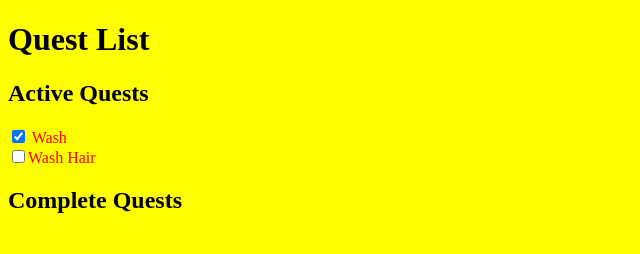
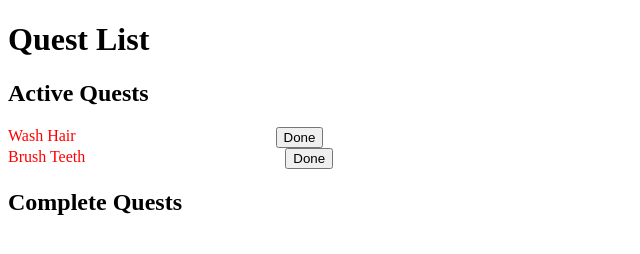
Before and after one commit to rlw92/todolist, a plain HTML site: page index.html in a window 1280 px wide. Shown: the whole page, without its empty margins (0-640 px from the left). Drawn offline with Linux system fonts and the light colour scheme.

Commit message:
got the changing quests button down so it changes completed to dos into the done section

```diff
--- a/index.html
+++ b/index.html
@@ -14,13 +14,6 @@
         <h2>Active Quests</h2>
         <div class="activeQuestContent">
 
-            <div>
-                <input type="checkbox" id="wash" name="wash"
-                       checked>
-                <label for="wash">Wash</label>
-              </div>
-
-
         </div>
     </div>
 
@@ -31,7 +24,6 @@
         </div>
     </div>
 
-
 </body>
 <script src="script.js"></script>
 </html>
--- a/script.js
+++ b/script.js
@@ -1,9 +1,9 @@
 
 const actdiv = document.querySelector(".activeQuestContent")
 const compldiv = document.querySelector(".completeQuestContent")
-const quests = [{title:"Wash Hair",
-                 done:false
-                }];
+const quests = [{title:"Wash Hair",done:false},
+                {title:"Brush Teeth",done:false}
+                                ];
 //factory function that  creates quests
 function quest(title,done){
     this.title = title
@@ -15,31 +15,65 @@ function quest(title,done){
   }
 
 //a function that loops through the quests placing them in active or done
-const displayQuests =()=> {
+const displayQuests =(()=> {
+
+const display = () => {
+    actdiv.textContent= "";
+  compldiv.textContent="";
   for(i=0;i<quests.length;i++){
+
+    let dune;
+
    let div = document.createElement("div");
    let label = document.createElement("label")
    label.textContent = quests[i].title;
    label.setAttribute("id","label"+i)
-   let input = document.createElement("input");
-   input.type = "checkbox";
-   input.setAttribute("id",'inpu'+i);
+   div.appendChild(label);
+
+  if(quests[i].done === false){
+    dune = false;
+    console.log(dune);
+    let input = document.createElement("div");
+   let button = document.createElement("button");
+   button.addEventListener('click',displayQuests.check);
+   button.textContent = "Done";
+   button.value = i;
+   input.appendChild(button);
    div.appendChild(input);
-   div.appendChild(label);
-   if(quests[i].done === true){
-   compldiv.appendChild(div)}
-   else{actdiv.appendChild(div);}
-}}
-displayQuests();
+   actdiv.appendChild(div)}
+   else if(quests[i].done===true){compldiv.appendChild(div);}
+  }
+}
+
+const check = (t) => {
+  let tt = t.target.value;
+  console.log(tt);
+  console.log(quests[tt].done);
+  quests[tt].done = true;
+  t.target.style.backgroundColor = "green";
+  displayQuests.display();
+}
+
+  return{display,check}
+
+})();
+  displayQuests.display();
+
+  /*function check(t){
+    let tt = t.target.value;
+    console.log(tt);
+    console.log(quests[tt].done);
+    quests[tt].done = true;
+    t.target.style.backgroundColor = "green";
+    displayQuests.display();
+  }*/
 
 //trying to get the checkbox button to work
+/*function check(num){
+  if(quests[num].done === false){
+    quests[num].done = true;}
+    else{quests[num].done = false}
+    displayQuests();
+}
 
-let label0 = document.getElementById("label0");
-let inpu0 = document.getElementById("inpu0");
-inpu0.onclick = iop;
-
-function iop(){
-  if(inpu0.checked === true){document.body.style = "background-color:green;"}
-  else(document.body.style = "background-color:yellow;")
-}
-iop();
+*/
--- a/style.css
+++ b/style.css
@@ -1 +1,3 @@
 label{color:red;}
+.activeQuestContent div{display:flex;gap:200px;}
+.completeQuestContent div{display:flex;margin:2px;}
```
